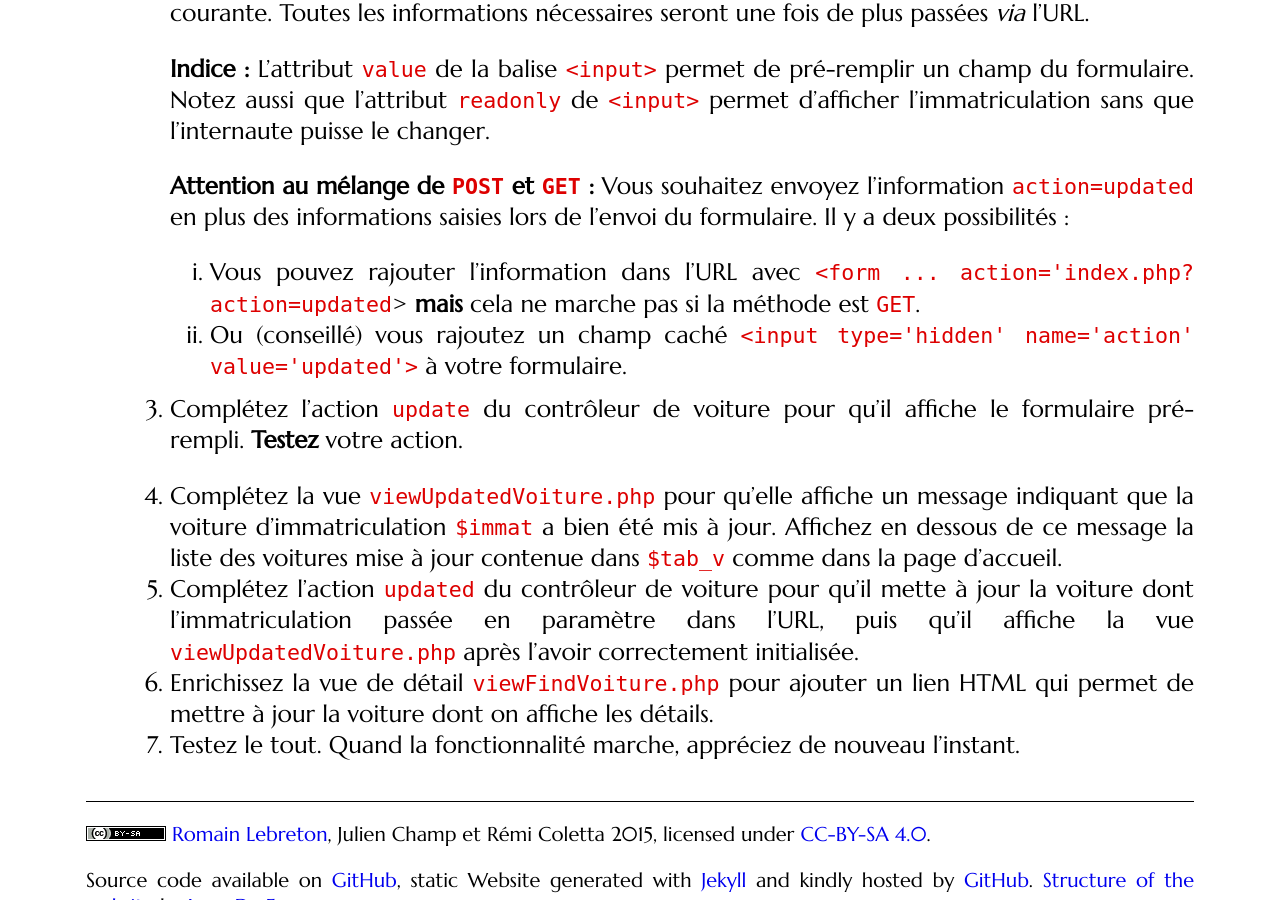
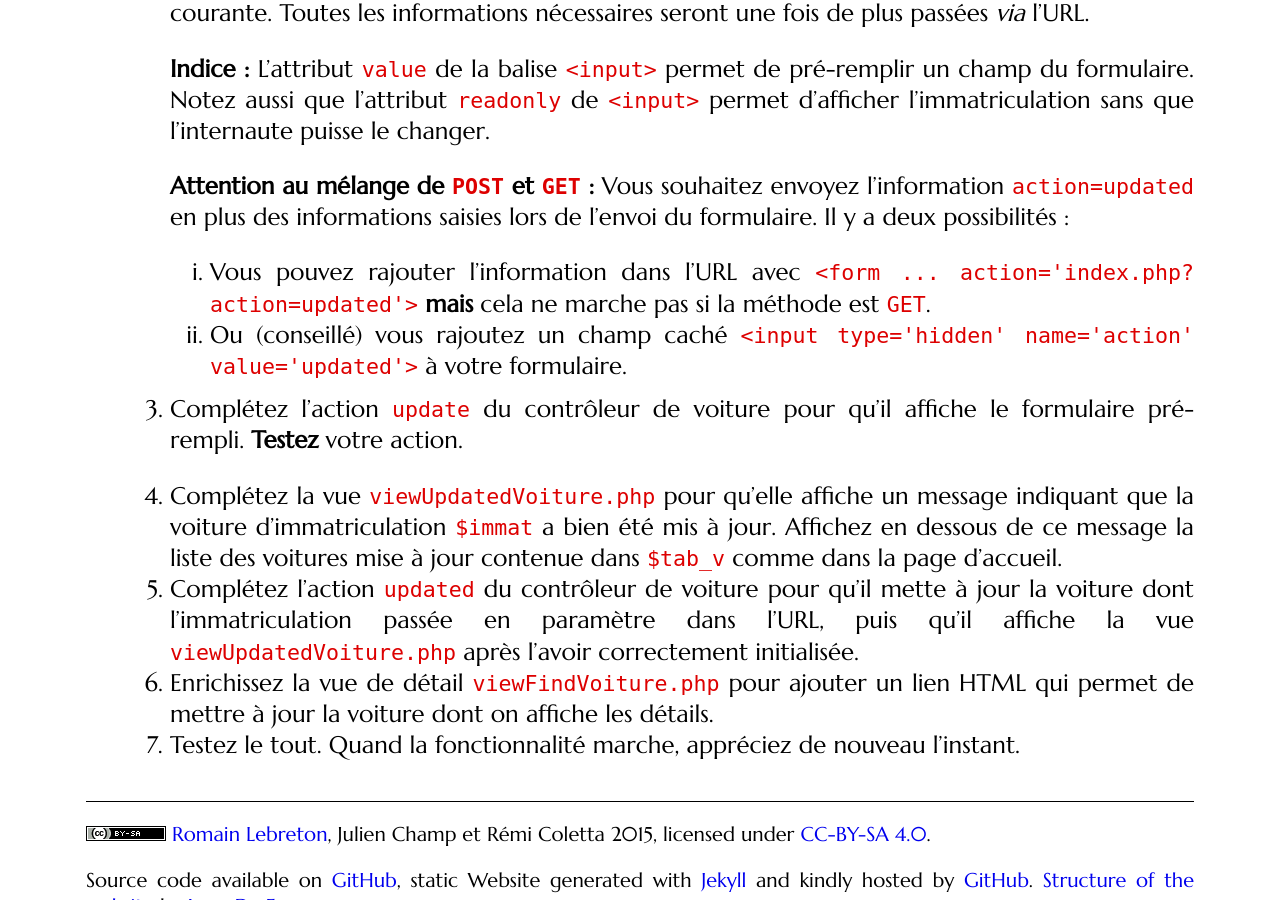
Before and after one commit to romainlebreton/R3.01-DeveloppementWeb, a Jekyll site: the page built from tutorials/tutorial5.md, in a window 1280 px wide and 900 px high, scrolled down 5811 px. Built offline with Jekyll 4.4.1, drawn with Linux system fonts in a browser that asks for light colours; some web fonts are replaced.

```diff
--- a/tutorials/tutorial5.md
+++ b/tutorials/tutorial5.md
@@ -343,9 +343,9 @@ Nous souhaitons rajouter l'action `update` aux voitures. Pour cela :
      l'envoi du formulaire. Il y a deux possibilités :
 
       1. Vous pouvez rajouter l'information dans l'URL avec `<form
-         ... action='index.php?action=updated`> **mais** cela ne marche pas si
+         ... action='index.php?action=updated'>` **mais** cela ne marche pas si
          la méthode est `GET`.
-	  2. Ou (conseillé) vous rajoutez un champ caché `<input type='hidden'
+      2. Ou (conseillé) vous rajoutez un champ caché `<input type='hidden'
          name='action' value='updated'>` à votre formulaire.
 
 1. Complétez l'action `update` du contrôleur de voiture pour qu'il affiche le
```
